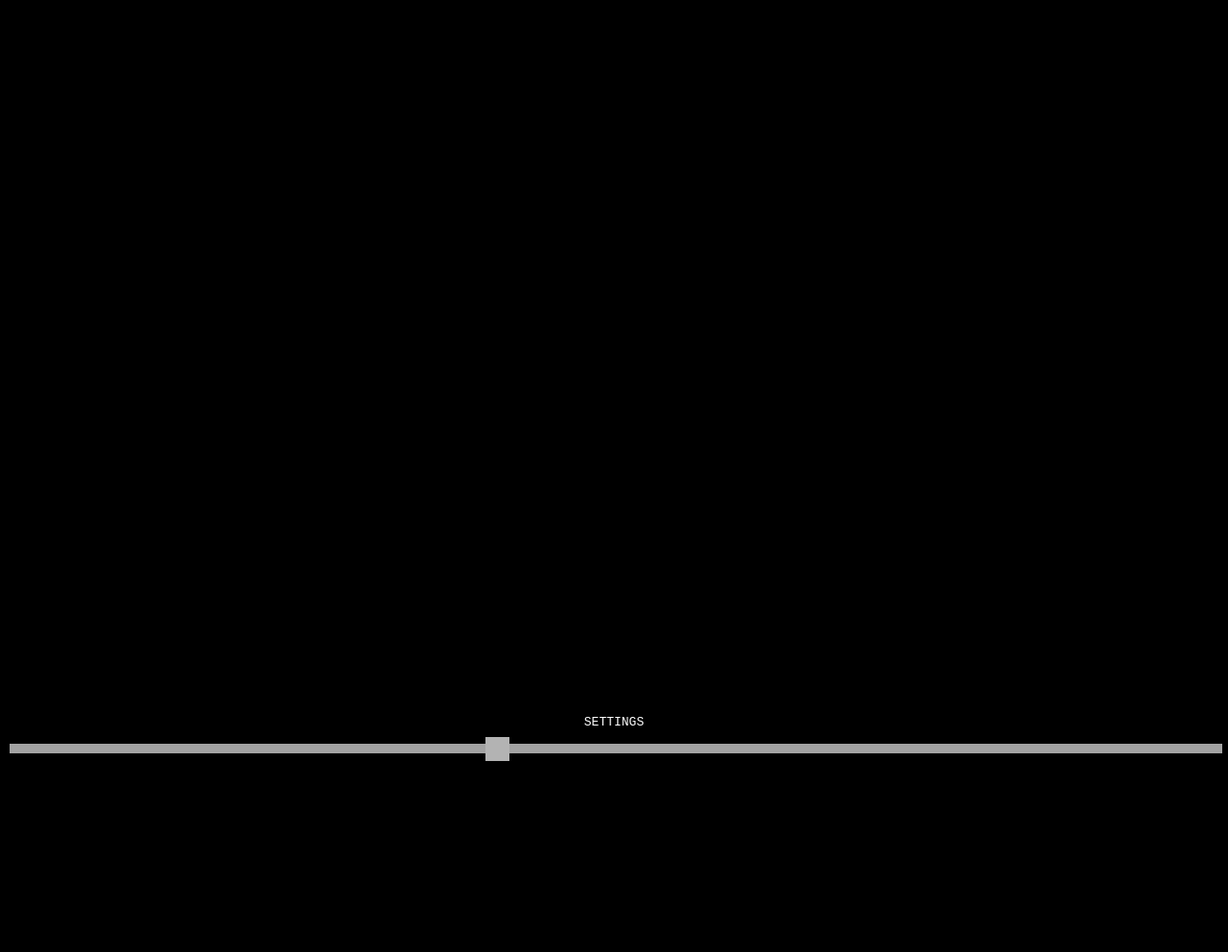
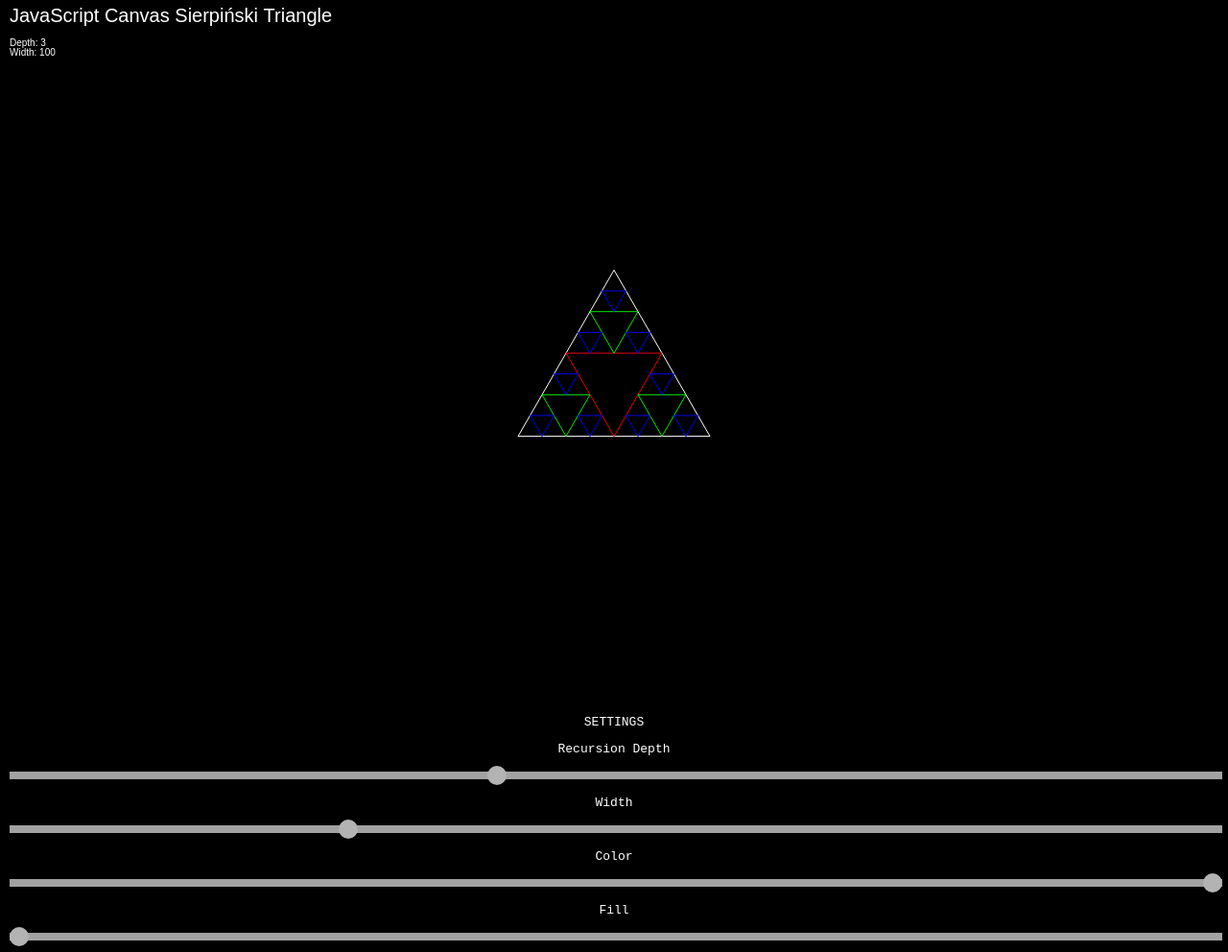
Before and after one commit to mathias-wilke/javascript-canvas-sierpinski-triangle, a plain HTML site: page index.html in a window 1280 px wide. Shown: the whole page at 96% size. Before the commit the page ends 800 px from the top, so only its background shows below. Drawn offline with Linux system fonts and the light colour scheme.

Commit message:
implemented basic functionality

```diff
--- a/css/canvas-fun.css
+++ b/css/canvas-fun.css
@@ -16,7 +16,7 @@ p {
     -webkit-appearance: none;
     appearance: none;
     width: 100%;
-    height: 10px;
+    height: 8px;
     background: #e7e7e7;
     outline: none;
     opacity: 0.7;
@@ -32,15 +32,17 @@ p {
 .slider::-webkit-slider-thumb {
     -webkit-appearance: none;
     appearance: none;
-    width: 25px;
-    height: 25px;
+    width: 20px;
+    height: 20px;
+    border-radius: 50%;
     background: #ffffff;
     cursor: pointer;
 }
 
 .slider::-moz-range-thumb {
-    width: 25px;
-    height: 25px;
+    width: 20px;
+    height: 20px;
+    border-radius: 50%;
     background: #ffffff;
     cursor: pointer;
 }
--- a/index.html
+++ b/index.html
@@ -10,8 +10,16 @@
         <!-- let us add a single slider -->
         <p>SETTINGS</p>
         <div class="slidecontainer">
-            <input type="range" min="1" max="11" value="5" class="slider" id="my-first-value">
+            <p>Recursion Depth</p>
+            <input type="range" min="1" max="6" value="3" class="slider" id="recursion">
+            <p>Width</p>
+            <input type="range" min="1" max="360" value="100" class="slider" id="width">
+            <p>Color</p>
+            <input type="range" min="0" max="1" value="100" class="slider" id="colors">
+            <p>Fill</p>
+            <input type="range" min="0" max="1" value="0" class="slider" id="fill">
         </div>
+        <script src="js/rainbow.js"></script>
         <script src="js/canvas-fun.js"></script>
     </body>
 </html>
--- a/js/canvas-fun.js
+++ b/js/canvas-fun.js
@@ -6,16 +6,91 @@ var ctx = canvas.getContext("2d");
 var backgroundColor = "#000000";
 
 //space for global variables. You may need some :)
-//@TODO: add some variables
+var width = document.getElementById("width").value;
+var recursion = document.getElementById("recursion").value;
 
 //implement your drawing here.
 function draw(){
-    //@TODO: implement your drawing here
+    ctx.fillStyle = "white";
+    ctx.font = "20px Arial";
+    ctx.fillText("JavaScript Canvas Sierpiński Triangle", 0, 15);
+    ctx.font = "10px Arial";
+    ctx.fillText("Depth: " + recursion, 0, 40);
+    ctx.fillText("Width: " + width, 0, 50);
+
+    ctx.translate((canvas.width / 2) - width / 2, canvas.height / 2);
+    var h = Math.tan(60 * (Math.PI / 180)) * width/2;
+    var x = Math.sqrt(Math.pow(width,2) - Math.pow(h,2));
+
+    ctx.beginPath();
+    ctx.moveTo(x,-h);
+    ctx.lineTo(-x,h);
+    ctx.lineTo((width*2)-x,h);
+    ctx.closePath();
+    ctx.strokeStyle = "#FFFFFF";
+    ctx.stroke();
+
+    drawTriangle(recursion,width);
+}
+
+function drawTriangle(j,width){
+
+    if(j <= 0){
+        return;
+    }
+
+    var h = Math.sqrt(3) * width / 2;
+    var x = (h/2) / Math.tan(60 * (Math.PI / 180));
+
+    ctx.beginPath();
+    ctx.moveTo(0,0);
+    ctx.lineTo(width,0);
+    ctx.lineTo(width/2,h);
+    ctx.closePath();
+
+    var colored = document.getElementById("colors").value;
+    var filled = document.getElementById("fill").value;
+
+    if(colored == 1){
+        var gradient = ctx.createLinearGradient(0, 0, 800, 800);
+        gradient.addColorStop("0", rainbow(recursion,j));
+        gradient.addColorStop("1", rainbow(recursion,j));
+        ctx.strokeStyle = gradient;
+        ctx.fillStyle = gradient;
+    }else{
+        ctx.strokeStyle = "#FFFFFF";
+        ctx.fillStyle = "#FFFFFF";
+    }
+
+    if(filled == 1){
+        ctx.fill();
+    }
+
+    ctx.stroke();
+
+    //translate 1
+    ctx.save();
+    ctx.translate((-width/2) + x,h/2);
+    drawTriangle(j - 1, width / 2);
+    ctx.restore();
+
+    //translate 2
+    ctx.save();
+    ctx.translate((width/2) + x,h/2);
+    drawTriangle(j - 1, width / 2);
+    ctx.restore();
+
+    //translate 2
+    ctx.save();
+    ctx.translate((width/2)-x,-h/2);
+    drawTriangle(j - 1, width / 2);
+    ctx.restore();
 }
 
 //calculate, sort, or do whatever you want here
 function update(){
-    //@TODO: implement your calculations here
+    width = document.getElementById("width").value;
+    recursion = document.getElementById("recursion").value;
 }
 
 //clear the canvas
--- /dev/null
+++ b/js/rainbow.js
@@ -0,0 +1,18 @@
+//generate a color
+function rainbow(numOfSteps, step) {
+	var r, g, b;
+	var h = 1 - (step / numOfSteps);
+	var i = ~~(h * 6);
+	var f = h * 6 - i;
+	var q = 1 - f;
+	switch(i % 6){
+		case 0: r = 1, g = f, b = 0; break;
+		case 1: r = q, g = 1, b = 0; break;
+		case 2: r = 0, g = 1, b = f; break;
+		case 3: r = 0, g = q, b = 1; break;
+		case 4: r = f, g = 0, b = 1; break;
+		case 5: r = 1, g = 0, b = q; break;
+	}
+	var c = "#" + ("00" + (~ ~(r * 235)).toString(16)).slice(-2) + ("00" + (~ ~(g * 235)).toString(16)).slice(-2) + ("00" + (~ ~(b * 235)).toString(16)).slice(-2);
+	return (c);
+}
```
Also changed, not shown: examples/example1.PNG (added), examples/example2.PNG (added), examples/example3.PNG (added), examples/example4.PNG (added).
